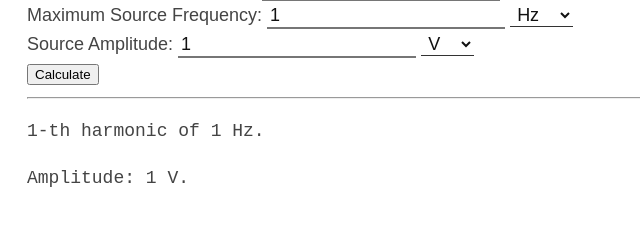
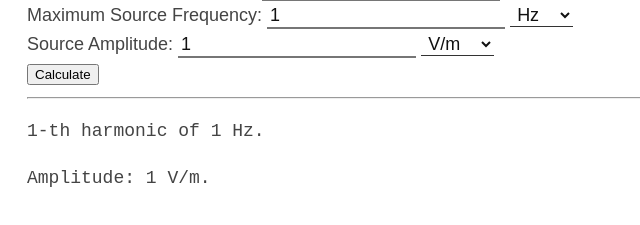
Before and after one commit to michaelfm1211/random, a plain HTML site: page harmonics/index.html in a window 1280 px wide. Both pictures are taken after a click on the input "Calculate". Shown: the part 383-608 px from the top of the page, 288-928 px from the left. Drawn offline with Linux system fonts and the light colour scheme.

Commit message:
fix harmonics units

```diff
--- a/harmonics/index.html
+++ b/harmonics/index.html
@@ -163,11 +163,11 @@ main input[type="number"], select {
 			<input id="src_amp" type="number" type="number" min="1"
 					value="1">
 			<select id="src_amp_units" >
-				<option value="-6">μV</option>
-				<option value="-3">mV</option>
-				<option value="0" selected>V</option>
-				<option value="3">kV</option>
-				<option value="6">MV</option>
+				<option value="-6">μV/m</option>
+				<option value="-3">mV/m</option>
+				<option value="0" selected>V/m</option>
+				<option value="3">kV/m</option>
+				<option value="6">MV/m</option>
 			</select>
 			<br>
 
@@ -245,7 +245,7 @@ main input[type="number"], select {
 				$("#out_freq").textContent =
 					metric_prefix(targ, "Hz");
 				$("#out_amp").textContent =
-					metric_prefix(src_amp, "V");
+					metric_prefix(src_amp, "V/m");
 				$("#out").classList.remove("hidden");
 				return;
 			}
@@ -268,7 +268,7 @@ main input[type="number"], select {
 
 			$("#out_n").textContent = n;
 			$("#out_freq").textContent = metric_prefix(freq, "Hz");
-			$("#out_amp").textContent = metric_prefix(amp, "V");
+			$("#out_amp").textContent = metric_prefix(amp, "V/m");
 			$("#out").classList.remove("hidden");
 		});
 	</script>
```
